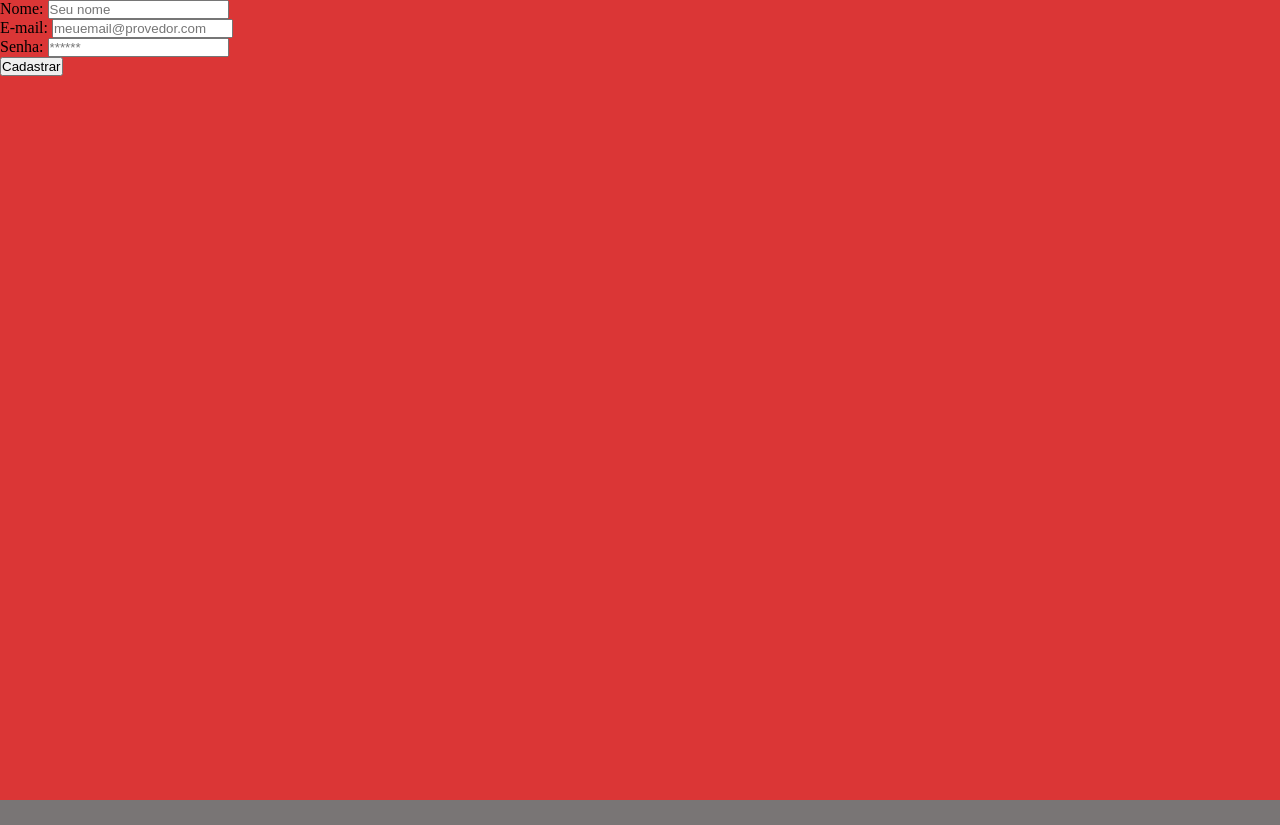
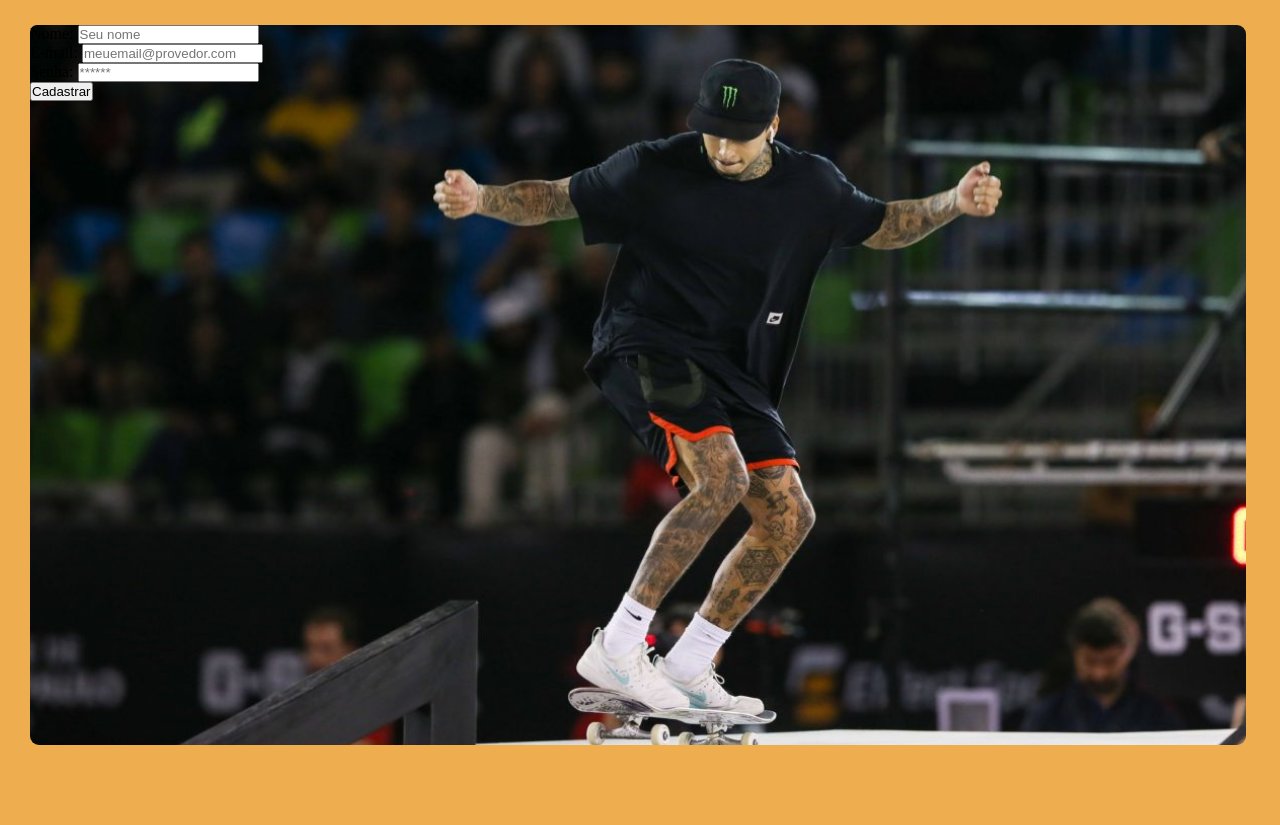
Before and after one commit to TrovoPedro/ProjetoIndividual, a website: page web-data-viz/public/cadastro.html in a window 1280 px wide. Before the commit the page ends 800 px from the top, so only its background shows below. Drawn offline with Linux system fonts and the light colour scheme.

Commit message:
estilizando a tela de cadastro

```diff
--- a/web-data-viz/public/css/cadastro.css
+++ b/web-data-viz/public/css/cadastro.css
@@ -8,14 +8,21 @@ html{
 }
 
 body{
-    background: #797575;
+    background: #eeae4f;
     width: 100vw;
     height: 100vh;
     overflow-x: hidden;
+    align-items: center;
 }
 
 .login{
-    background: #db3636;
-    width: 100vw;
-    height: 100vh;
+    margin-left: 30px;
+    margin-top: 25px;
+    width: 95vw;
+    height: 90vh;
+    display: flex;
+    flex-direction: row;
+    background-image: url(../img/nyjahCadastro.jfif);
+    background-size: cover;
+    border-radius: 7px 9px 9px 9px;
 }
```
Also changed, not shown: web-data-viz/public/img/luanBgCadastro.png (added), web-data-viz/public/img/luanDeOliveiraCadastro.jpg (added), web-data-viz/public/img/nyjahCadastro.jfif (added), 2 other files.
